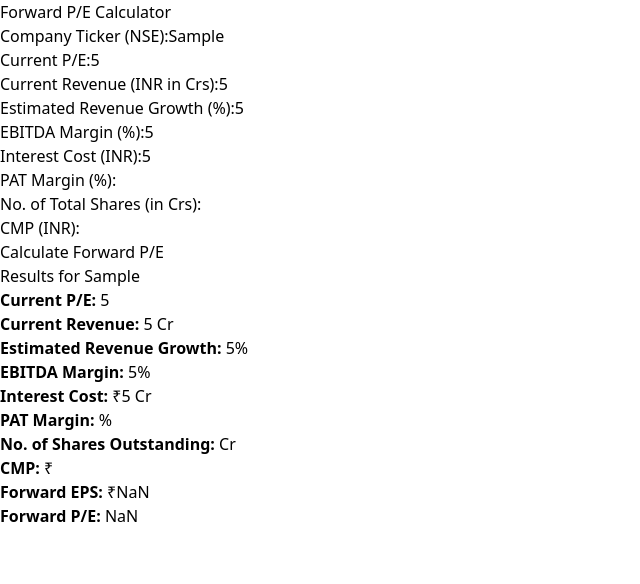
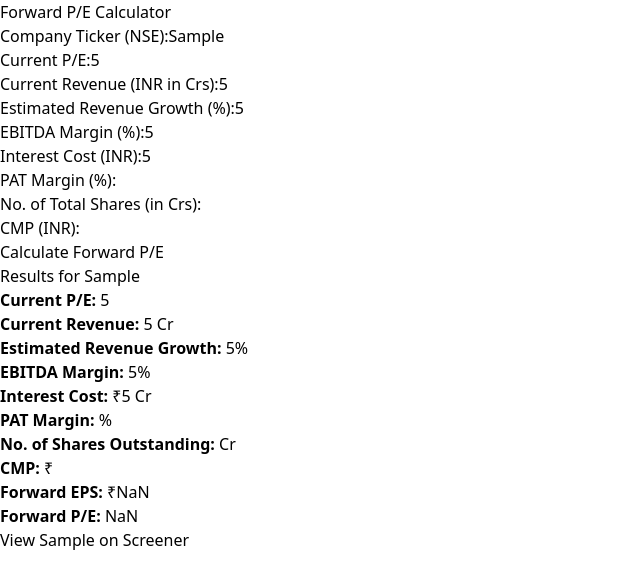
Before and after one commit to Achyutem/Projects, a React (Vite) app: page / in a window 1280 px wide. Both pictures are taken after typing "Sample", "5", "5", "5", "5", "5" into the empty fields and a click on the button "Calculate Forward P/E". Shown: the top 584 px of the page, without its empty margins (0-640 px from the left). Built offline with nearby package versions, Linux system fonts and the light colour scheme.

Commit message:
added screener

```diff
--- a/src/forwardPE/forwardPe.tsx
+++ b/src/forwardPE/forwardPe.tsx
@@ -164,6 +164,13 @@ const App: React.FC = () => {
               <p className="text-gray-800">
                 <strong>Forward P/E:</strong> {forwardPe.toFixed(2)}
               </p>
+              <a
+                href={`https://www.screener.in/company/${ticker}`}
+                target="_blank"
+                rel="noopener noreferrer"
+                className="text-indigo-600 underline hover:text-indigo-800">
+                View {ticker} on Screener
+              </a>
             </div>
           )}
         </div>
```
